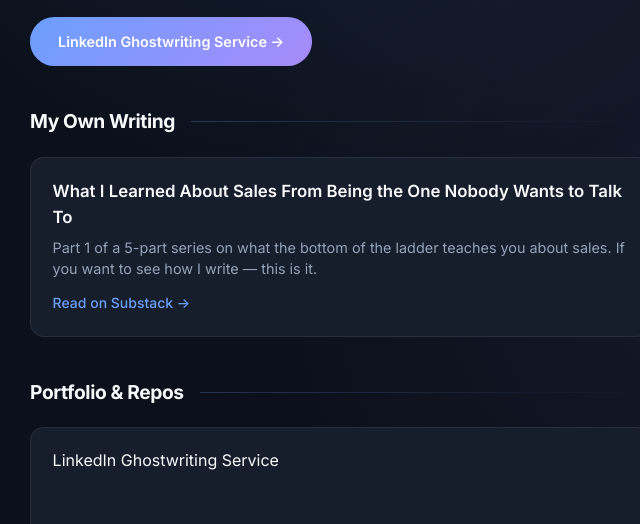
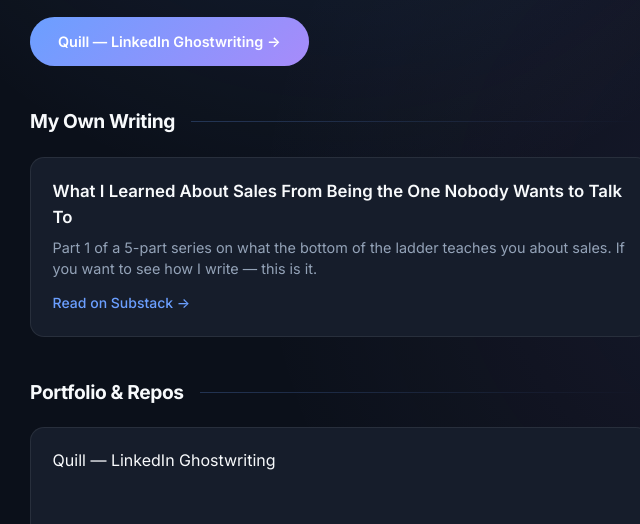
Before and after one commit to ZephrBrennanOfficial/portfolio, a plain HTML site: page index.html in a window 1280 px wide. Shown: the part 258-782 px from the top of the page, 300-940 px from the left. Drawn offline with Linux system fonts and the light colour scheme.

Commit message:
Update portfolio references to Quill branding

```diff
--- a/index.html
+++ b/index.html
@@ -146,7 +146,7 @@
       <p class="hero-tagline">Early-Career Professional | Auckland, Aotearoa NZ</p>
       <p class="hero-bio">Projects, writing, and professional experiments. I build things, document what I learn, and share the process publicly.</p>
       <div style="margin-top: 1.25rem;">
-        <a href="https://zephrbrennanofficial.github.io/ghostwriting/" target="_blank" rel="noopener noreferrer" style="display: inline-flex; align-items: center; gap: 0.5rem; padding: 0.8rem 1.75rem; background: var(--accent-gradient); border-radius: 9999px; color: white; font-size: 0.9rem; font-weight: 600; text-decoration: none; transition: all 0.25s ease;">LinkedIn Ghostwriting Service →</a>
+        <a href="https://zephrbrennanofficial.github.io/ghostwriting/" target="_blank" rel="noopener noreferrer" style="display: inline-flex; align-items: center; gap: 0.5rem; padding: 0.8rem 1.75rem; background: var(--accent-gradient); border-radius: 9999px; color: white; font-size: 0.9rem; font-weight: 600; text-decoration: none; transition: all 0.25s ease;">Quill — LinkedIn Ghostwriting →</a>
       </div>
     </header>
 
@@ -168,7 +168,7 @@
     <section class="animate delay-6">
       <h2 class="section-title">Portfolio &amp; Repos</h2>
       <div class="card-stack">
-        <a href="https://github.com/ZephrBrennanOfficial/ghostwriting" target="_blank" rel="noopener noreferrer" class="card"><div class="project-header"><div class="project-title">LinkedIn Ghostwriting Service</div><svg class="arrow-icon" viewBox="0 0 24 24"><path d="M7 17L17 7M17 7H8M17 7V16"/></svg></div><div class="project-desc">Live ghostwriting service site — service info, sample posts, pricing, and contact forms.</div><div class="project-tags"><span class="tag">Ghostwriting</span><span class="tag">LinkedIn</span><span class="tag">Service</span></div></a>
+        <a href="https://github.com/ZephrBrennanOfficial/ghostwriting" target="_blank" rel="noopener noreferrer" class="card"><div class="project-header"><div class="project-title">Quill — LinkedIn Ghostwriting</div><svg class="arrow-icon" viewBox="0 0 24 24"><path d="M7 17L17 7M17 7H8M17 7V16"/></svg></div><div class="project-desc">Professional LinkedIn ghostwriting service — sample posts, pricing, process, and contact forms.</div><div class="project-tags"><span class="tag">Ghostwriting</span><span class="tag">LinkedIn</span><span class="tag">Service</span></div></a>
         <a href="https://github.com/ZephrBrennanOfficial/sales-consulting-toolkit" target="_blank" rel="noopener noreferrer" class="card"><div class="project-header"><div class="project-title">Sales Consulting Toolkit</div><svg class="arrow-icon" viewBox="0 0 24 24"><path d="M7 17L17 7M17 7H8M17 7V16"/></svg></div><div class="project-desc">Practical sales frameworks — audit checklists, discovery templates, ROI calculator, objection handling, and sales psychology.</div><div class="project-tags"><span class="tag">Sales</span><span class="tag">Frameworks</span></div></a>
         <a href="https://github.com/ZephrBrennanOfficial/business-case-studies" target="_blank" rel="noopener noreferrer" class="card"><div class="project-header"><div class="project-title">Business Case Studies</div><svg class="arrow-icon" viewBox="0 0 24 24"><path d="M7 17L17 7M17 7H8M17 7V16"/></svg></div><div class="project-desc">Practice case studies — market analysis, sales diagnostics, and revenue modeling.</div><div class="project-tags"><span class="tag">Analysis</span><span class="tag">NZ Market</span></div></a>
         <a href="https://github.com/ZephrBrennanOfficial/sales-practice-lab" target="_blank" rel="noopener noreferrer" class="card"><div class="project-header"><div class="project-title">Sales Practice Lab</div><svg class="arrow-icon" viewBox="0 0 24 24"><path d="M7 17L17 7M17 7H8M17 7V16"/></svg></div><div class="project-desc">Mock discovery calls, cold outreach experiments, book notes, and objection roleplay logs.</div><div class="project-tags"><span class="tag">Practice</span><span class="tag">Writing</span></div></a>
```
